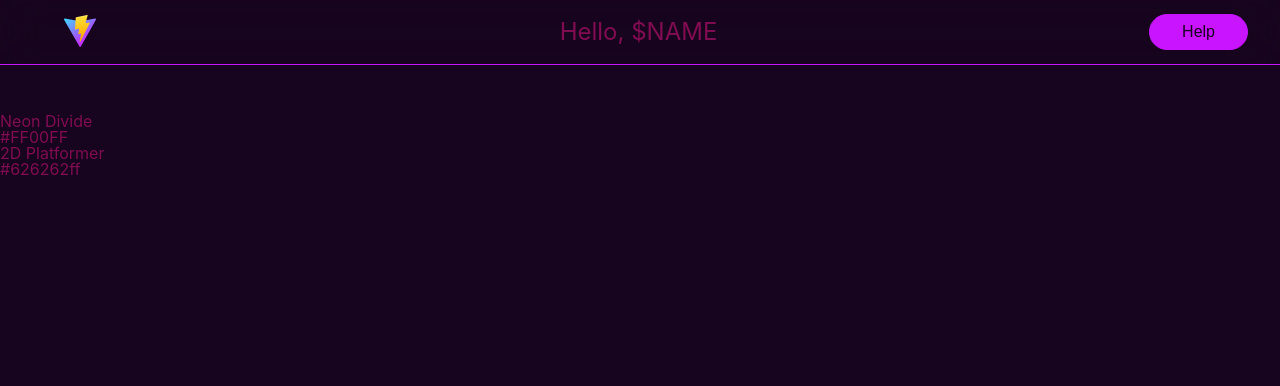
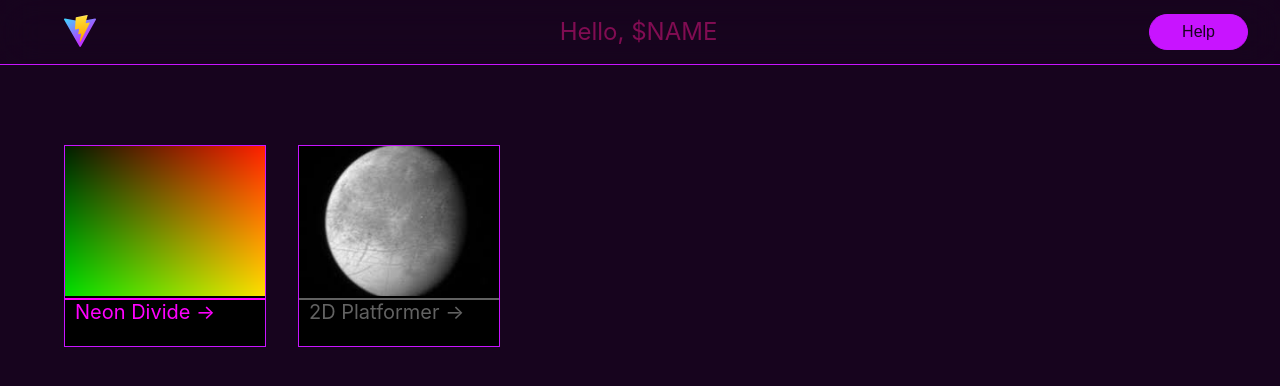
Before and after one commit to dwilliams304/ts-ticket-tracker, a React (Vite) app in the folder client/: page / in a window 1280 px wide. Shown: the top 386 px of the page. Built offline with nearby package versions, Linux system fonts and the light colour scheme.

Commit message:
ticketboard cards styling, add testing images

```diff
--- a/client/src/components/pages/Home/Home.tsx
+++ b/client/src/components/pages/Home/Home.tsx
@@ -1,4 +1,5 @@
 import "../../components.css";
+import "./home.css";
 
 // import TicketList from "./TicketList";
 import TicketBoardCard from "./TicketBoardCard";
@@ -17,7 +18,7 @@ export default function Home(){
     }, [])
 
     return(
-        <div>
+        <div className="ticket-boards-container">
             {
                 ticketBoards?.map(board => (
                     <TicketBoardCard board={board} />
--- a/client/src/components/pages/Home/TicketBoardCard.tsx
+++ b/client/src/components/pages/Home/TicketBoardCard.tsx
@@ -1,16 +1,21 @@
 import { TicketBoard } from "../../../types"
+import "./home.css";
+import { useNavigate } from "react-router-dom";
 
 type BoardCardProps = {
     board: TicketBoard;
 }
 
 export default function TicketBoardCard({board}: BoardCardProps){
-    const { title, boardColor } = board;
+    const { title, boardColor, coverImage } = board;
+    const navTo = useNavigate();
 
     return(
-        <div>
-            <h2>{title}</h2>
-            <p>{boardColor}</p>
+        <div className="ticket-board-card"
+        onClick={() => {navTo(`/${board.id}`)}}>
+            <img src={coverImage} />
+
+            <h2 style={{borderTop: `2px solid ${boardColor}`, color: `${boardColor}`}}>{title} &rarr;</h2>
         </div>
     )
 }
--- /dev/null
+++ b/client/src/components/pages/Home/home.css
@@ -0,0 +1,39 @@
+.ticket-boards-container
+{
+    display: flex;
+    padding: 2rem 4rem;
+
+    gap: 2rem;
+}
+
+.ticket-board-card
+{
+    width: 200px;
+    height: 200px;
+    background-color: black;
+    border: 1px solid var(--primaryColor);
+
+    transition: all 150ms ease-in-out;
+}
+
+.ticket-board-card:hover
+{
+    cursor: pointer;
+    transform: scale(1.1);
+}
+
+
+.ticket-board-card img
+{
+    width: 100%;
+    height: 75%;
+    object-fit: cover;
+}
+
+.ticket-board-card h2
+{
+    height: 25%;
+    padding: 2px 10px;
+    text-align: left;
+    font-size: 20px;
+}
--- a/client/src/data/dummyTicketBoardData.ts
+++ b/client/src/data/dummyTicketBoardData.ts
@@ -1,6 +1,9 @@
 import { TicketBoardExtended } from "../types";
 import { FetchBoardUsers } from "./dummyBoardUserData";
 import { FetchTickets } from "./dummyTicketData";
+
+import TestImage1 from "../../public/gradient256.png";
+import TestImage2 from "../../public/moon256.jpg";
 
 export function FetchTicketBoardData(id: string): TicketBoardExtended
 {
@@ -19,7 +22,7 @@ const TicketBoards: TicketBoardExtended[] = [
     {
         id: "neondivide",
         title: "Neon Divide",
-        coverImage: "google.com",
+        coverImage: TestImage1,
         boardColor: "#FF00FF",
         tags: [
             {
@@ -66,7 +69,7 @@ const TicketBoards: TicketBoardExtended[] = [
     {
         id: "2dplatformer",
         title: "2D Platformer",
-        coverImage: "google.com",
+        coverImage: TestImage2,
         boardColor: "#626262ff",
         tags: [
             {
--- a/client/src/data/dummyTicketData.ts
+++ b/client/src/data/dummyTicketData.ts
@@ -92,7 +92,7 @@ const Tickets: TicketExtended[] = [
         ]
     },
     {
-        id: "3",
+        id: "2",
         dateCreated: new Date(),
         lastUpdate: new Date(),
         title: "2D Platformer Ticket 1",
@@ -131,7 +131,7 @@ const Tickets: TicketExtended[] = [
         ]
     },
     {
-        id: "4",
+        id: "3",
         dateCreated: new Date(),
         lastUpdate: new Date(),
         title: "2D Platformer Ticket 2",
```
Also changed, not shown: client/public/gradient256.png (added), client/public/moon256.jpg (added).
